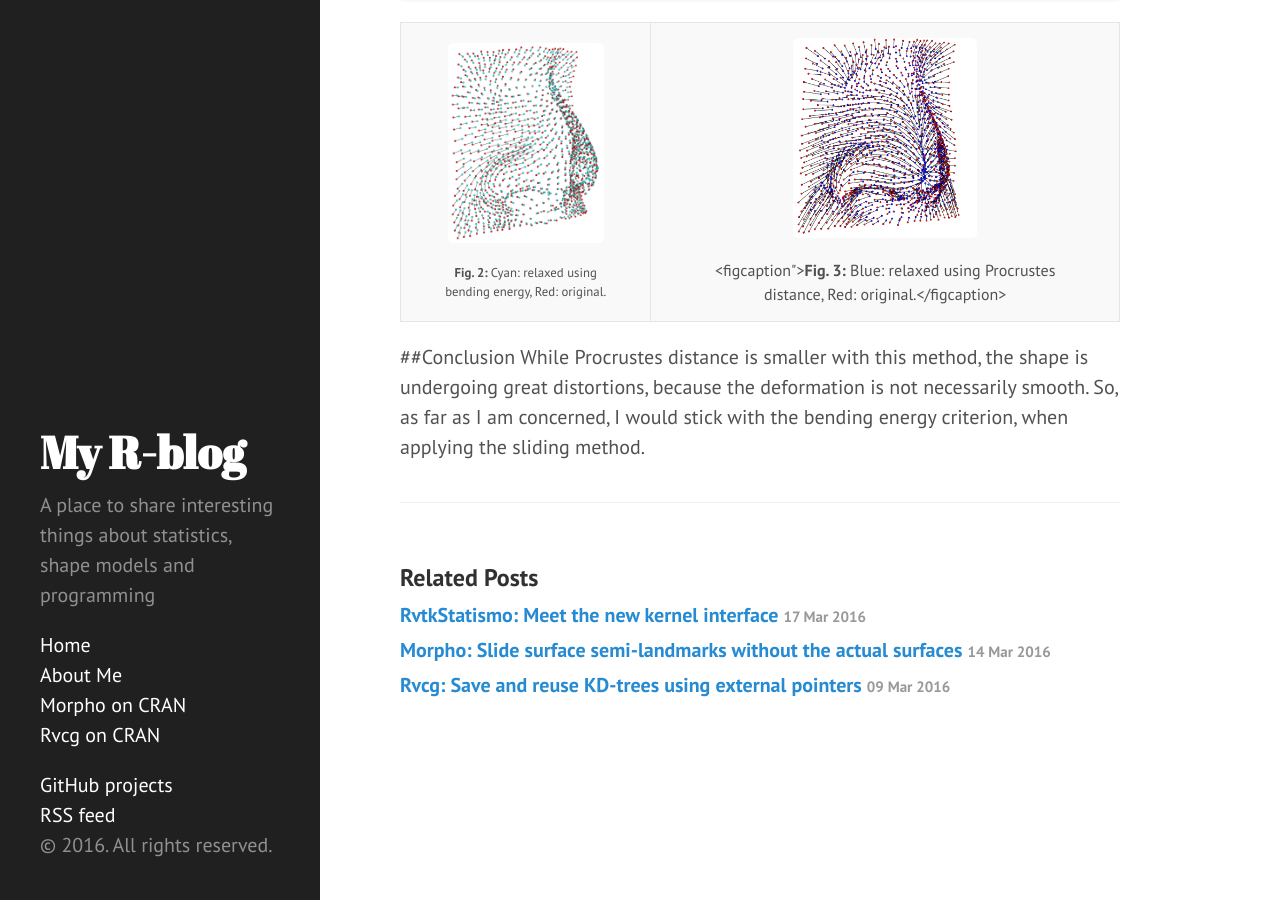
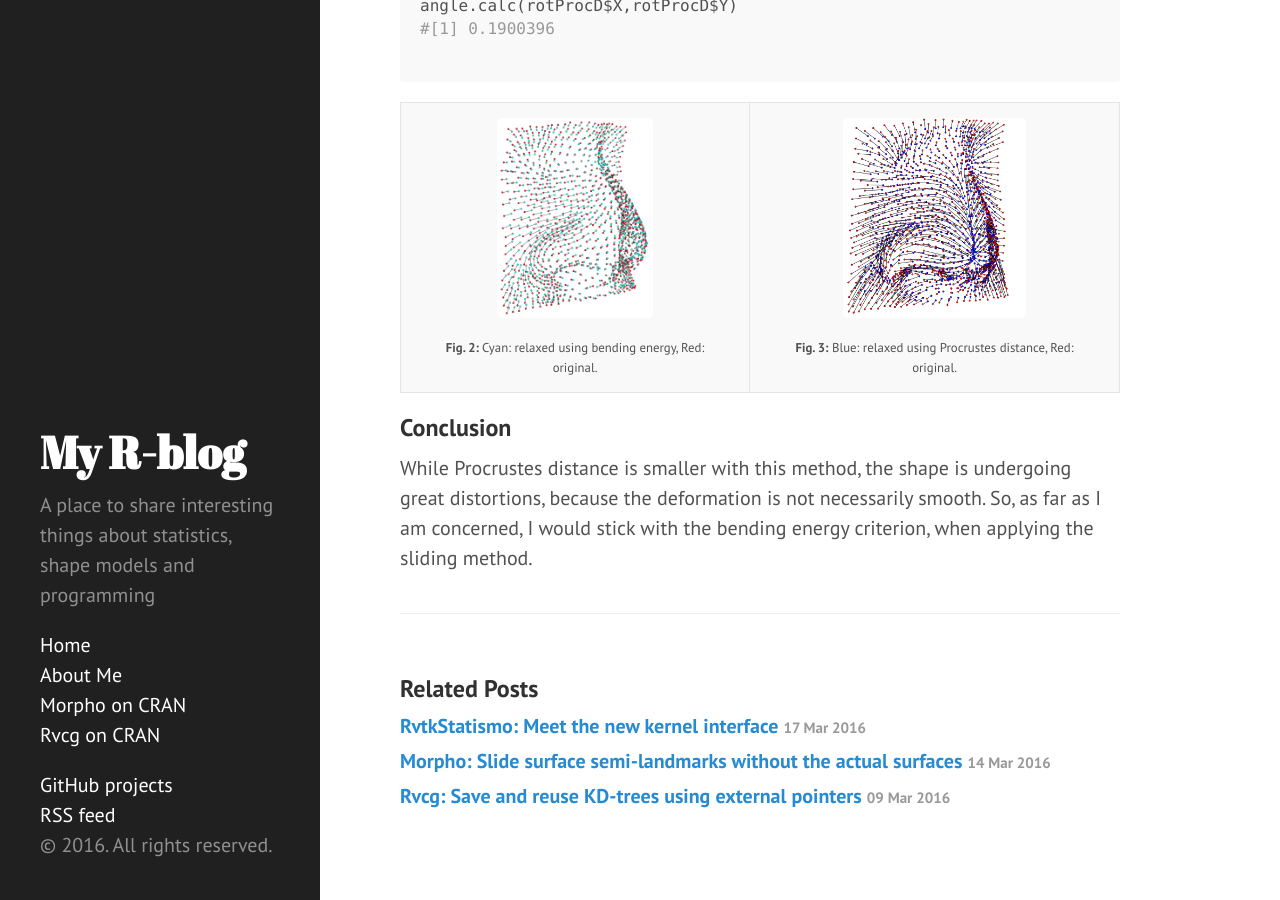
Before and after one commit to zarquon42b/zarquon42b.github.io, a Jekyll site: the page built from _posts/2014-11-03-ProcDSliding.md, in a window 1280 px wide and 900 px high, scrolled down 1435 px. Built offline with Jekyll 4.4.1, drawn with Linux system fonts in a browser that asks for light colours; nearby versions of some CDN libraries; comment, search, counter and statistics services are not loaded; some of the changed text lies outside the part shown.

Commit message:
fixed typos

````diff
--- a/_posts/2014-11-03-ProcDSliding.md
+++ b/_posts/2014-11-03-ProcDSliding.md
@@ -43,6 +46,7 @@
 #[1] 0.1900396
 
 ```
+
 <table>
     <tr>
         <td>
@@ -53,9 +57,9 @@
         </td>
 
         <td>
-            <figure >
+            <figure>
                  <img rel="zoom" src="/resources/images/ProcD.png" alt="bending" height="200" >
-                <figcaption"><b>Fig. 3:</b> Blue: relaxed using Procrustes distance, Red: original.</figcaption>
+                <figcaption><b>Fig. 3:</b> Blue: relaxed using Procrustes distance, Red: original.</figcaption>
             </figure>
        </td>
     </tr>
@@ -63,5 +67,5 @@
 
 
 
-##Conclusion
+## Conclusion
 While Procrustes distance is smaller with this method, the shape is undergoing great distortions, because the deformation is not necessarily smooth. So, as far as I am concerned, I would stick with the bending energy criterion, when applying the sliding method.
````
Also changed, not shown: other parts of _posts/2014-11-03-ProcDSliding.md (+4 -1 lines).
